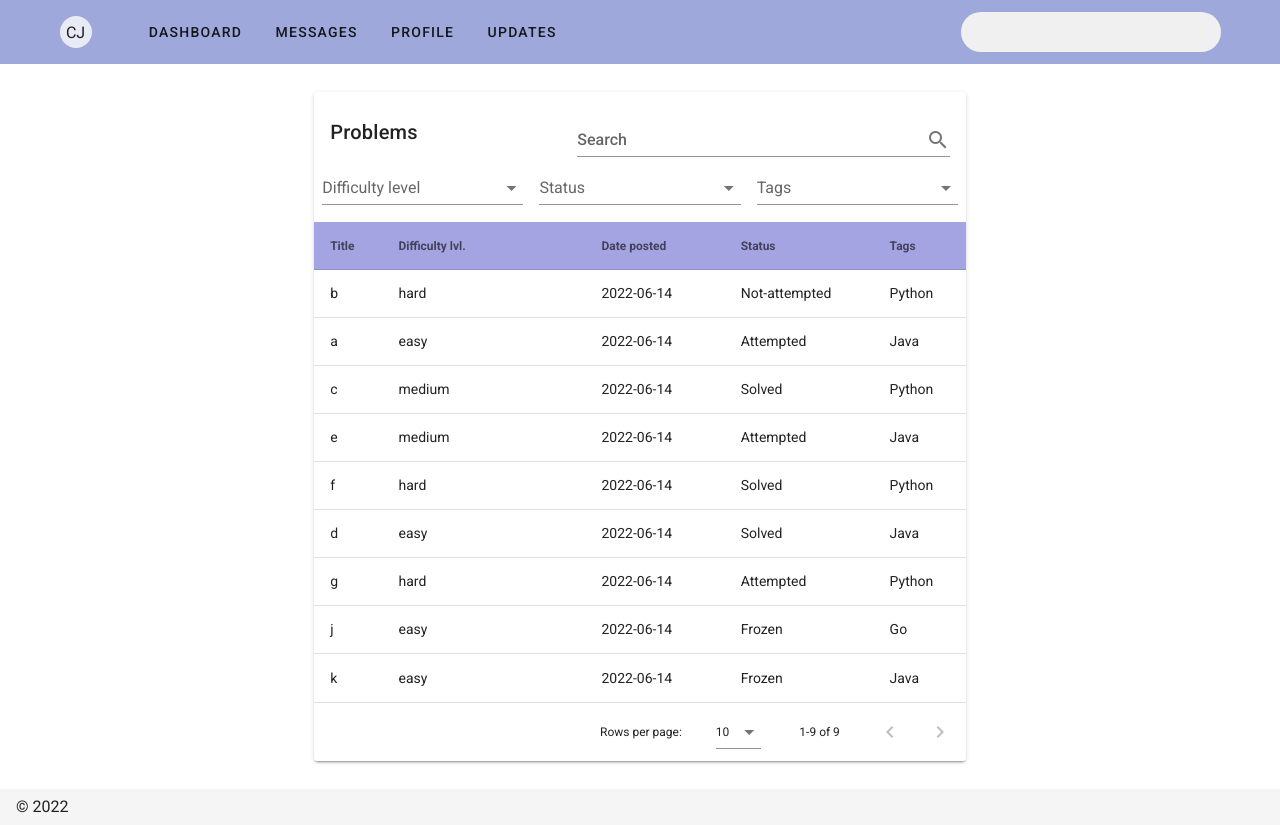
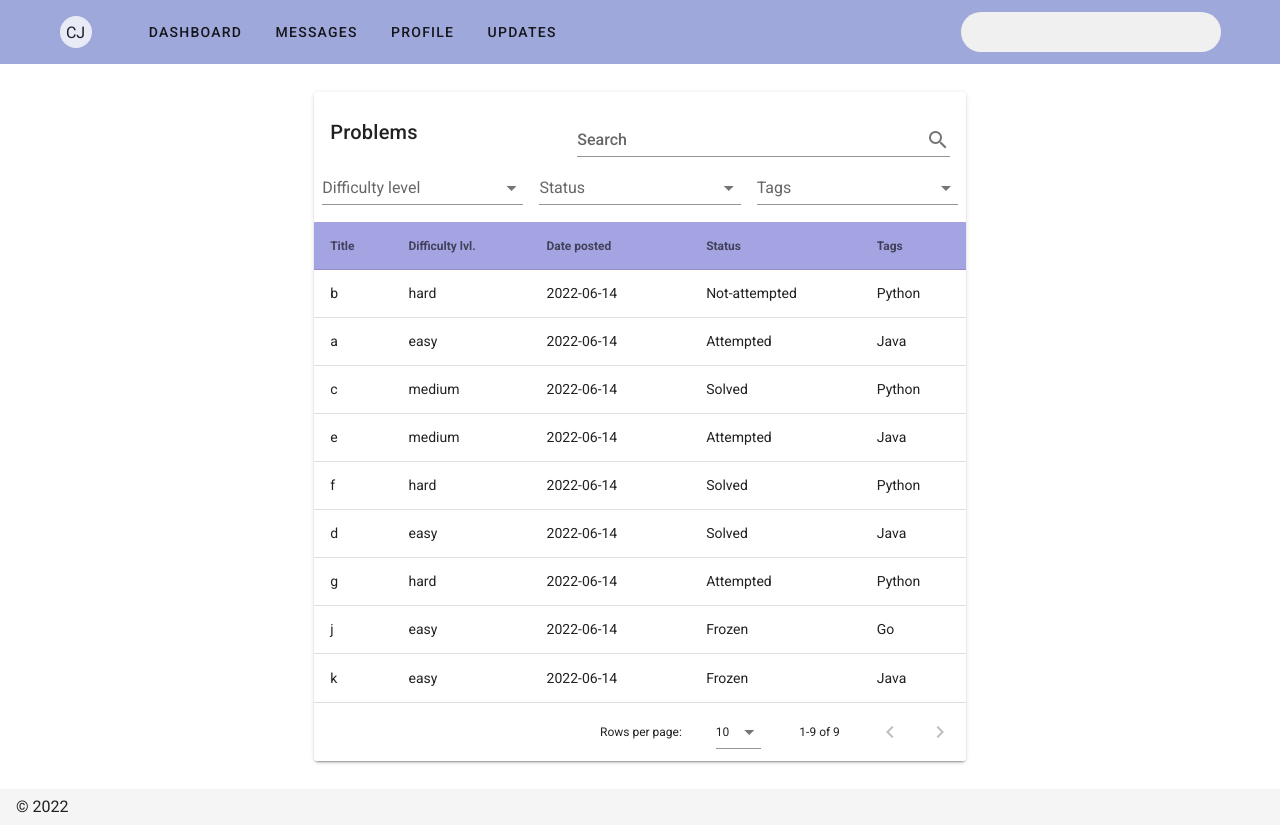
Before and after one commit to hndregjoni/codejudger, a Nuxt app in the folder frontend/: page /problems in a window 1280 px wide. Built offline with nearby package versions, Linux system fonts and the light colour scheme; what vue-codemirror would draw is missing.

Commit message:
Modified problem list

```diff
--- a/frontend/pages/problems/index.vue
+++ b/frontend/pages/problems/index.vue
@@ -44,11 +44,10 @@ export default {
           sortable: false,
           value: 'name',
         },
-        { text: 'Difficulty lvl.', value: 'difficulty' },
-        { difficultyLvl: '' },
+        { text: 'Difficulty lvl.', value: 'difficulty' ,sortable: false},
         { text: 'Date posted', value: 'date', dataType: "Date" },
-        { text: 'Status', value: 'status' },
-        { text: 'Tags', value: 'tag' },
+        { text: 'Status', value: 'status' ,sortable: false },
+        { text: 'Tags', value: 'tag',sortable: false },
       ],
       problems: [
         {
--- a/package.json
+++ b/package.json
@@ -1 +1,3 @@
-{}
+{
+  "dependencies": {}
+}
```
Also changed, not shown: 1 other file (tests, documents, lock files or other folders).
